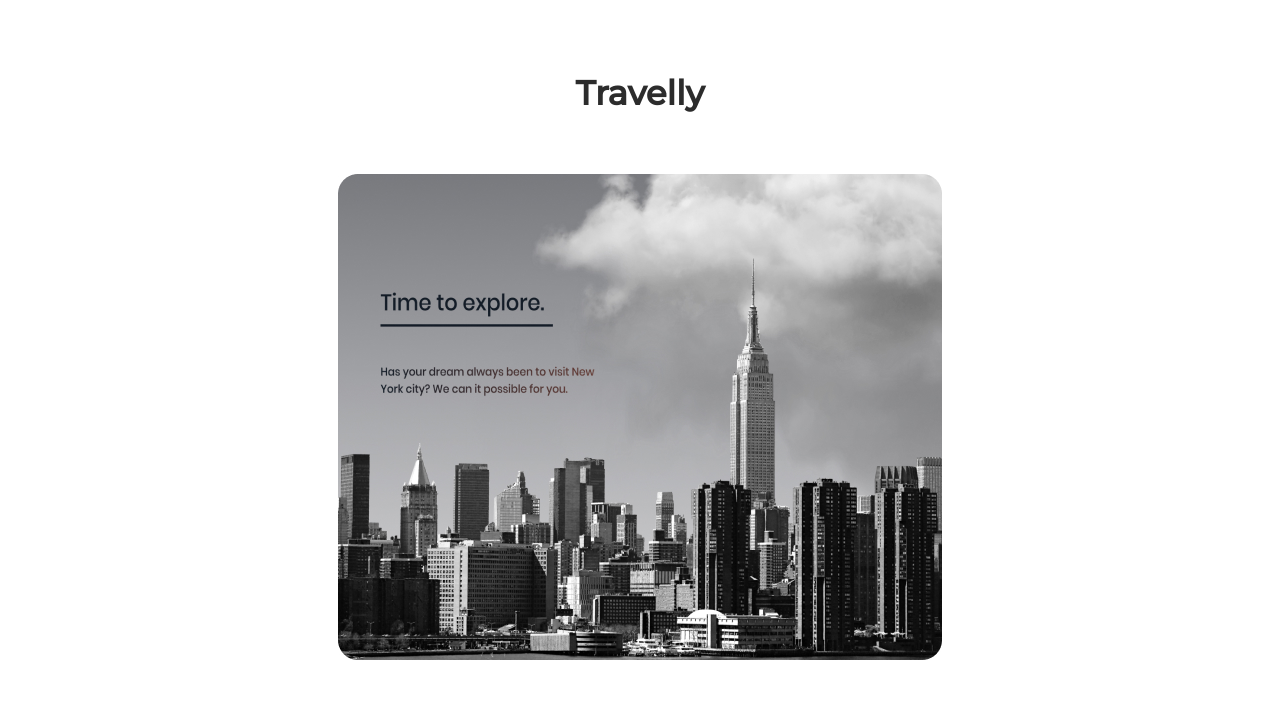
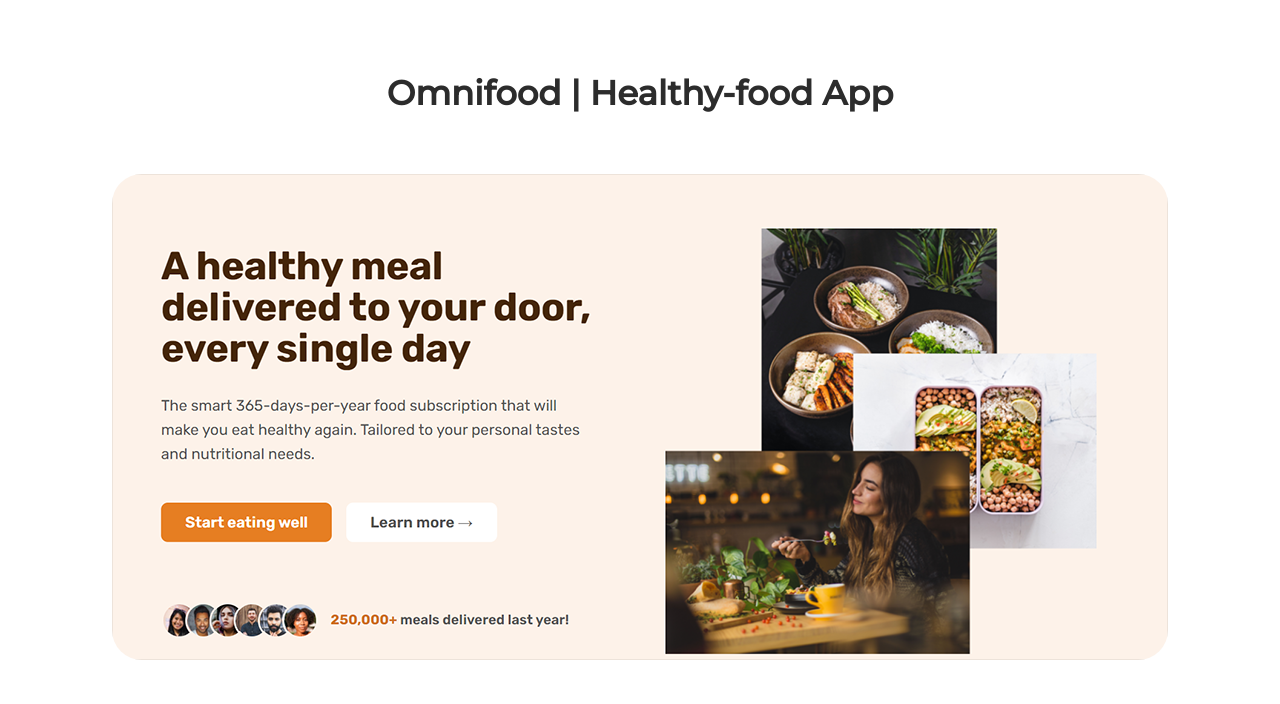
Before and after one commit to Prajituric/Portfolio, a plain HTML site: page projects/index.html in a window 1280 px wide. Shown: the part 67-771 px from the top of the page. Drawn offline with Linux system fonts and the light colour scheme; files whose address does not match are found by name.

Commit message:
new project update

```diff
--- a/projects/index.html
+++ b/projects/index.html
@@ -30,6 +30,10 @@
           </nav>
       </header>
       <section class="projects">
+        <div class="omnifood">
+          <a href="https://foodhealthy.netlify.app/" target="_blank"><h2>Omnifood | Healthy-food App</h2></a>
+          <a href="https://foodhealthy.netlify.app/" target="_blank"><img class="omni" src="../images/Untitled-1.png" alt="photography-project"></a>
+        </div>
           <div class="travelly">
             <a href="https://travelwithlove.netlify.app" target="_blank"><h2>Travelly</h2></a>
           <a href="https://travelwithlove.netlify.app" target="_blank"><img src="../images/travelly.jpg" alt="travelly-project"></a>
--- a/styles/_projects.scss
+++ b/styles/_projects.scss
@@ -16,6 +16,9 @@
 .photography-site {
   flex: 1 1 40rem;
   cursor: pointer;
+}
+.omnifood {
+  width: 100%;
 }
 
 .flip-card {
```
Also changed, not shown: images/Untitled-1.png (added), styles/style.css, 1 other file.
